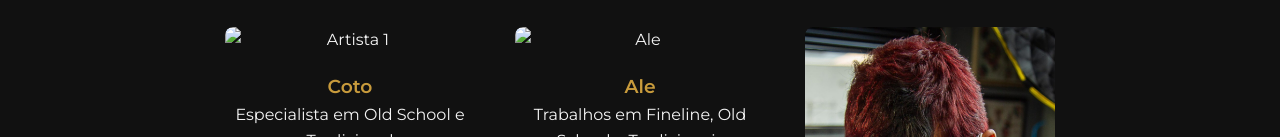
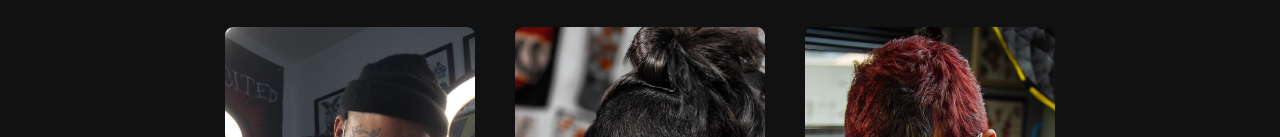
Before and after one commit to QuezaDev/Never-Surrender-Tattoo, a plain HTML site: page index.html in a window 1280 px wide. Shown: the part 815-952 px from the top of the page. Drawn offline with Linux system fonts and the light colour scheme.

Commit message:
Update index.html - photos

```diff
--- a/index.html
+++ b/index.html
@@ -52,7 +52,7 @@
             <div class="galeria-artistas">
                 <div class="artista">
                     <div class="img-wrapper">
-                        <img src="imagens/jpg/IMG_1132.jpg" alt="Artista 1">
+                        <img src="imagens/jpg/coto.jpg" alt="Artista 1">
                         <a href="https://www.instagram.com/coto_tattoocustom?utm_source=ig_web_button_share_sheet&igsh=ZDNlZDc0MzIxNw==" target="_blank" class="insta-icon">
                             <img src="imagens/jpg/instagram.svg" alt="Instagram">
                         </a>
@@ -62,7 +62,7 @@
                 </div>
                 <div class="artista">
                     <div class="img-wrapper">
-                        <img src="imagens/jpg/EACCFC1D-1702-4C57-BC2F-EF21528BE81B.jpg" alt="Ale">
+                        <img src="imagens/jpg/ale.jpg" alt="Ale">
                         <a href="https://www.instagram.com/schiart.tattoo?utm_source=ig_web_button_share_sheet&igsh=ZDNlZDc0MzIxNw==" target="_blank" class="insta-icon">
                             <img src="imagens/jpg/instagram.svg" alt="Instagram">
                         </a>
```
